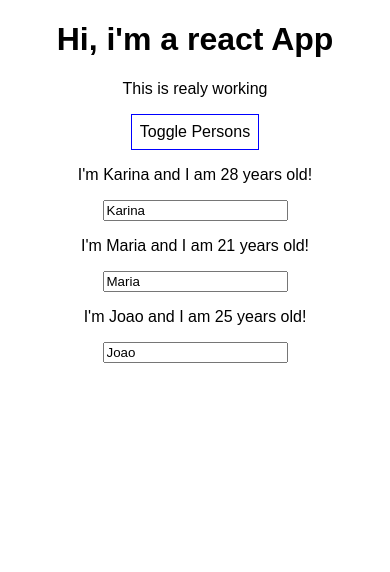
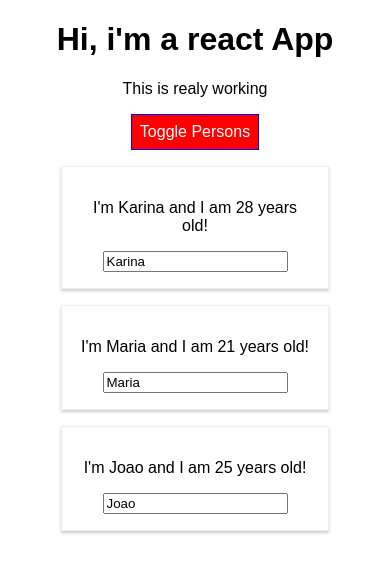
Before and after one commit to marianalm123/react-complete-guide-udemy, a React (Create React App) app: page / in a window 390 px wide. Both pictures are taken after a click on the button "Toggle Persons". Shown: the top 572 px of the page. Built offline with nearby package versions, Linux system fonts and the light colour scheme.

Commit message:
setting styles dynamically, using Radium (media queries)

```diff
--- a/package.json
+++ b/package.json
@@ -3,6 +3,7 @@
   "version": "0.1.0",
   "private": true,
   "dependencies": {
+    "radium": "^0.26.0",
     "react": "^16.13.1",
     "react-dom": "^16.13.1",
     "react-scripts": "1.1.5"
--- a/src/App.css
+++ b/src/App.css
@@ -1,3 +1,11 @@
 .App {
   text-align: center;
 }
+
+.red {
+  color: red;
+}
+
+.bold {
+  font-weight: bold;
+}
--- a/src/App.js
+++ b/src/App.js
@@ -1,5 +1,6 @@
 import React, { Component } from 'react';
 import './App.css';
+import Radium, { StyleRoot } from 'radium';
 import Person from './Person/Person';
 
 class App extends Component {
@@ -45,11 +46,16 @@
 
     render (){
       const style = {
-        backgroundColor: 'white',
+        backgroundColor: 'green',
+        color:'white',
         font: 'inherit',
         border: '1px solid blue',
         padding: '8px',
-        cursos: 'pointer'
+        cursos: 'pointer',
+        ':hover': {
+            backgroundColor:'lightgreen',
+            color: 'black'
+        }
       };
 
       let persons = null;
@@ -67,21 +73,36 @@
             })}
           </div>
         );
+        style.backgroundColor = 'red';
+        style[':hover'] = {
+            backgroundColor:'salmon',
+            color: 'black'
+        };
+      }
+
+      const classes = [];
+      if (this.state.persons.length <= 2){
+        classes.push('red'); //classes = ['red']
+      }
+      if (this.state.persons.length <=1) {
+        classes.push('bold'); //classes = ['red','bold']
       }
 
       return (
+        <StyleRoot>
           <div className="App">
             <h1>Hi, i'm a react App</h1>
-          <p>This is realy working</p>
+            <p className={classes.join(' ')}>This is realy working</p>
             <button
               style={style}
               onClick={this.togglePersonsHandler}>Toggle Persons</button>
             {persons}
 
           </div>
+        </StyleRoot>
       );
     // return React.createElement('div', {className:'App'}, React.createElement('h1', null,'Does this work now?'));
     }
 };
 
-export default App;
+export default Radium(App);
--- /dev/null
+++ b/src/Person/Person.css
@@ -0,0 +1,14 @@
+.Person {
+  width: 60%;
+  margin: 16px auto;
+  border: 1px solid #eee;
+  box-shadow: 0 2px 3px #ccc;
+  padding: 16px;
+  text-align: center;
+}
+
+/* @media (min-width: 500px) {
+  .Person {
+    width: 450px;
+  }
+} */
--- a/src/Person/Person.js
+++ b/src/Person/Person.js
@@ -1,8 +1,16 @@
 import React from 'react';
+import Radium from 'radium';
+import './Person.css';
 
 const person = (props) => {
+    const style = {
+      '@media (min-width: 500px)': {
+        width: '450px'
+      }
+    };
+
     return (
-      <div className="Person">
+      <div className="Person" style={style}>
           <p onClick={props.click}>I'm {props.name} and I am {props.age} years old!</p>
           <p>{props.children}</p>
           <input type="text" onChange={props.changed} value={props.name}/>
@@ -10,4 +18,4 @@
     )
 };
 
-export default person;
+export default Radium(person);
```
Also changed, not shown: 1 other file (tests, documents, lock files or other folders). Lines whose indentation alone changed are shown as unchanged.
